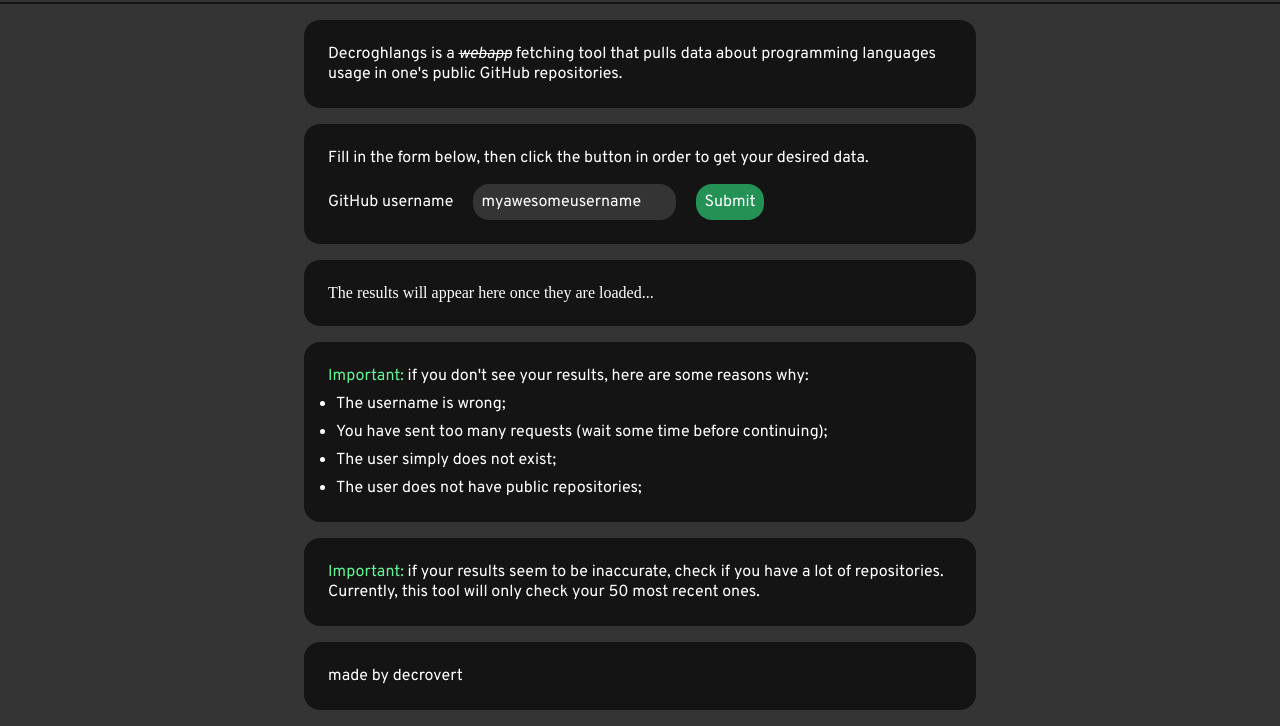
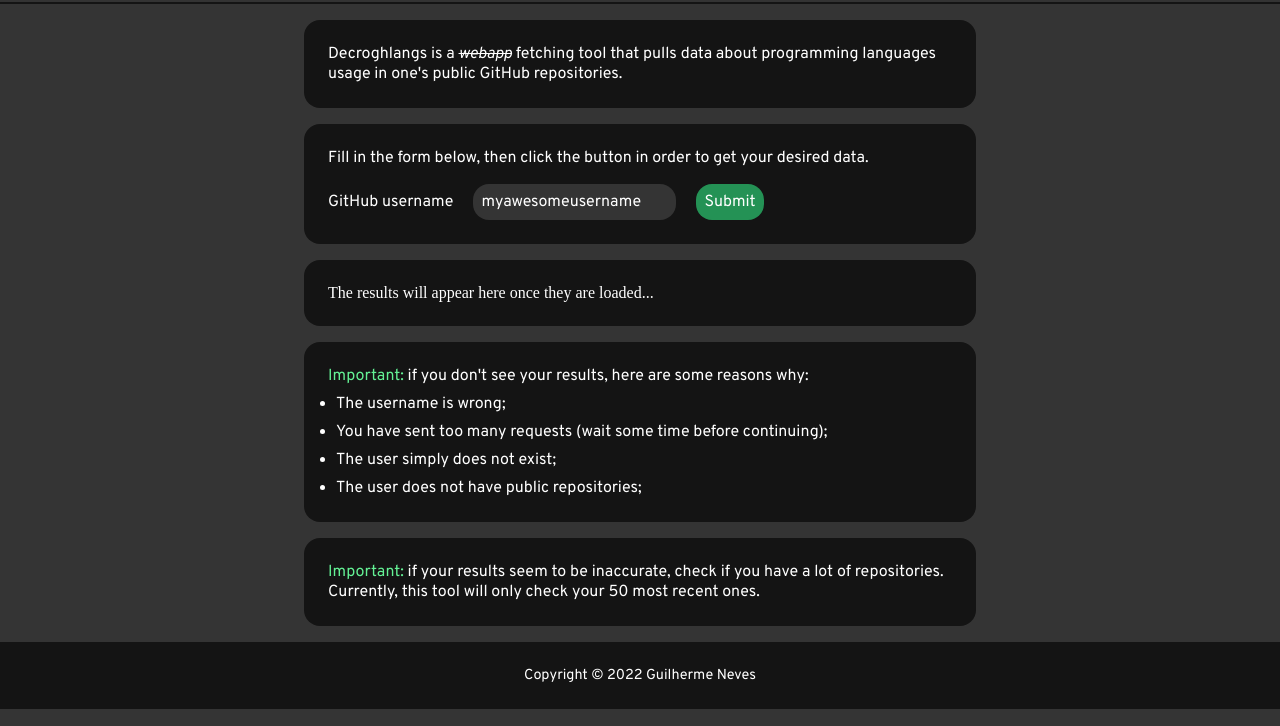
Before and after one commit to guilhermenevesxyz/decroghlangs, a plain HTML site: page index.html in a window 1280 px wide. Shown: the part 86-812 px from the top of the page. Drawn offline with Linux system fonts and the light colour scheme; a web font is replaced by a local one.

Commit message:
adding a footer

```diff
--- a/index.html
+++ b/index.html
@@ -82,8 +82,8 @@
             </p>
         </div>
 
-        <div class="container">
-            <p>made by decrovert</p>
-        </div>
+        <footer>
+            <p>Copyright &copy; 2022 Guilherme Neves</p>
+        </footer>
     </body>
 </html>
--- a/styles.css
+++ b/styles.css
@@ -28,6 +28,17 @@ header {
     background-color: rgba(52, 52, 52, 0.8);
     border-bottom: 0.15rem solid var(--container-background);
 	backdrop-filter: blur(1rem);
+}
+
+footer {
+    margin: 0;
+    padding: 1rem;
+    text-align: center;
+    background-color: var(--container-background);
+}
+
+footer > p {
+    font-size: 0.9rem;
 }
 
 a {
```
